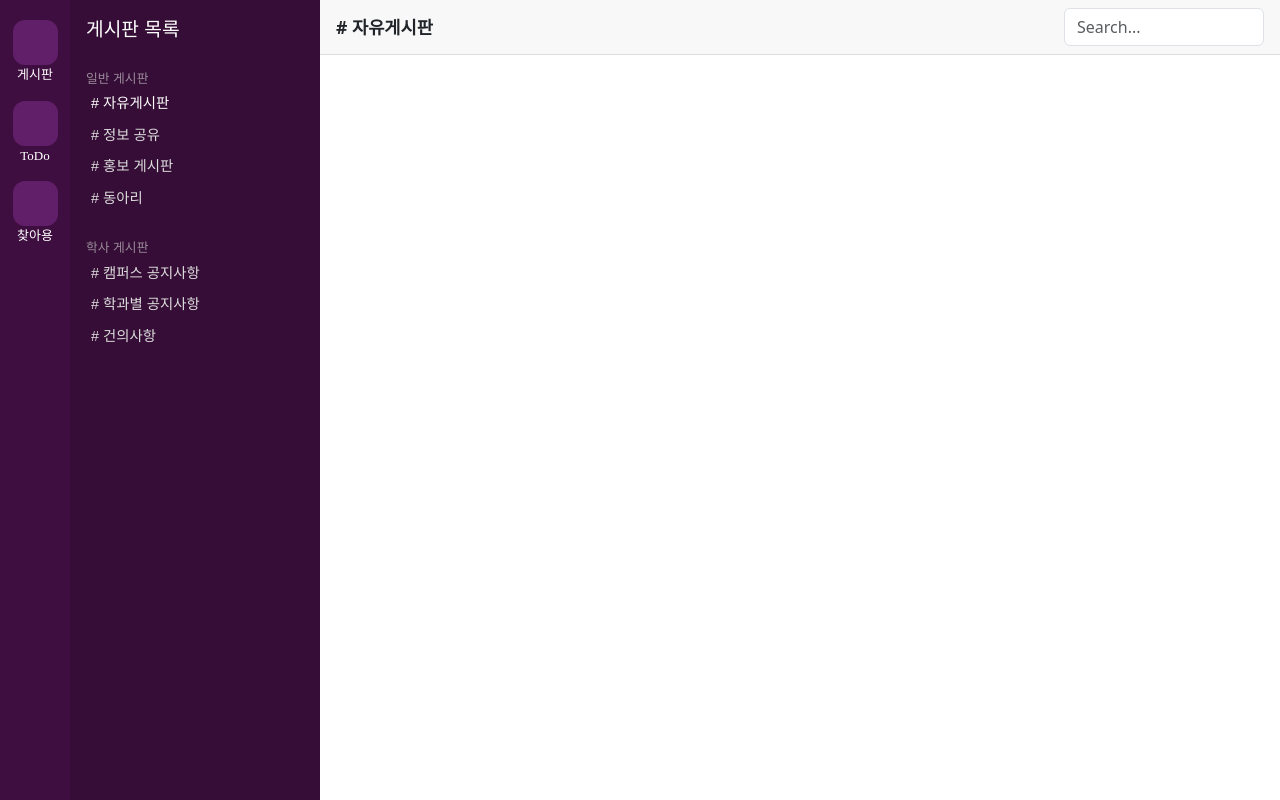
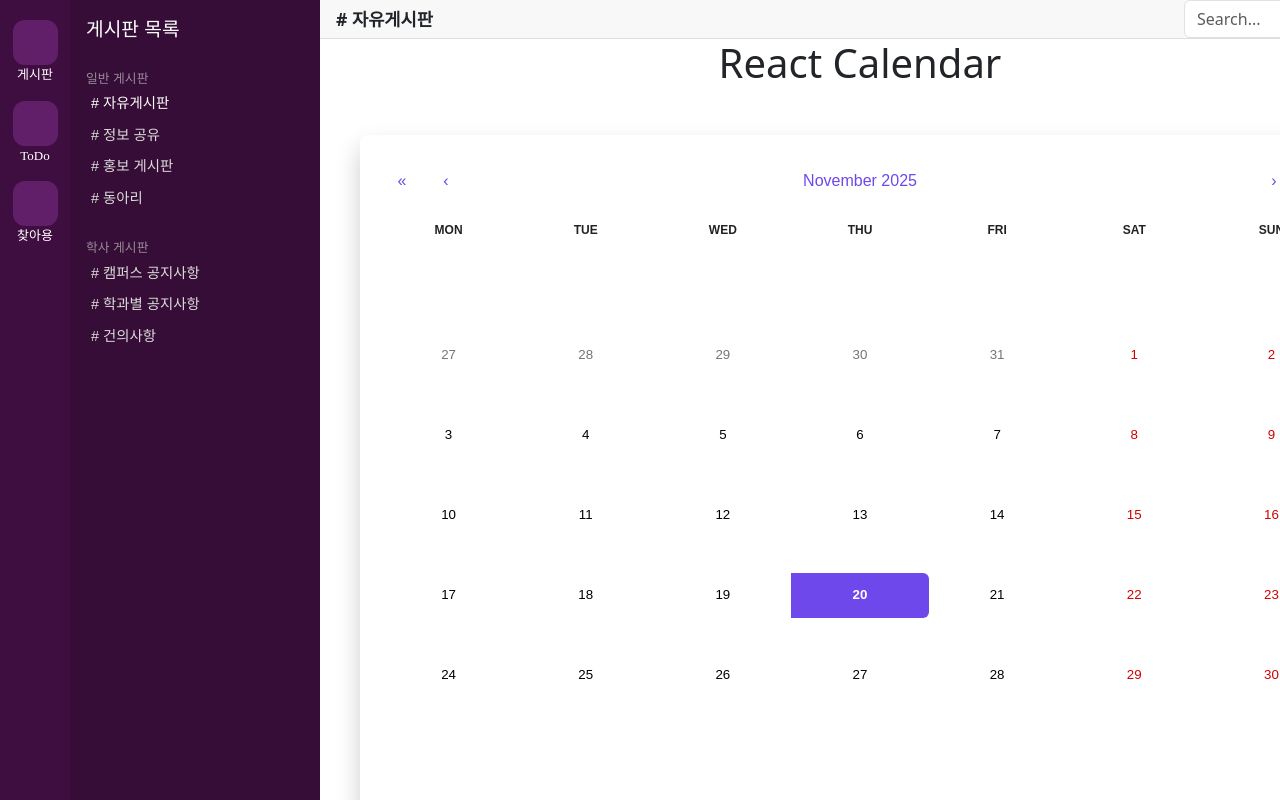
Before and after one commit to BbuL0720/ict_B_FirstProj, a React (Create React App) app in the folder ictb/: page / in a window 1280 px wide. Built offline with nearby package versions, Linux system fonts and the light colour scheme; some icons are missing; a web font is replaced by a local one.

Commit message:
todopage,헤더페이지 fixed추가

```diff
--- a/ictb/src/pages/SlackPage.tsx
+++ b/ictb/src/pages/SlackPage.tsx
@@ -2,11 +2,13 @@ import React from 'react'
 import BoardList from './board/BoardList'
 import AutoAwesomeMosaicIcon from '@mui/icons-material/AutoAwesomeMosaic';
 import LostFound from './lostfound/LostFound';
+import Todo from './todo/Todo';
 
 
 const SlackPage: React.FC = () => {
     return (
-        <div>
+      <div>
+          <div style={{position:'fixed'}}>
 
             <div className="slack-container d-flex">
 
@@ -74,11 +76,13 @@ const SlackPage: React.FC = () => {
                     {/* <div className="input-area p-3">
             <input className="form-control" placeholder="Message #general..." />
         </div> */}
-
+            <Todo/>
                 </div>
 
             </div>
         </div>
+        <div className='todo'></div>
+      </div>
     )
 }
 
--- a/ictb/src/pages/todo/todo.css
+++ b/ictb/src/pages/todo/todo.css
@@ -102,6 +102,7 @@ abbr[title] {
 }
 
 .calendar-container{
+  /* position: fixed; */
 	display: flex;
 	justify-content: center;
 }
--- a/ictb/src/style/styles.css
+++ b/ictb/src/style/styles.css
@@ -36,6 +36,7 @@ margin: 0;
 
 /* Sidebar (channels) */
 .sidebar {
+
     width: 250px;
     background-color: #350D36;
     color: #ddd;
@@ -72,6 +73,7 @@ margin: 0;
 }
 
 .chat-header {
+
     height: 55px;
     border-bottom: 1px solid #ddd;
     background-color: #f8f8f8;
```
